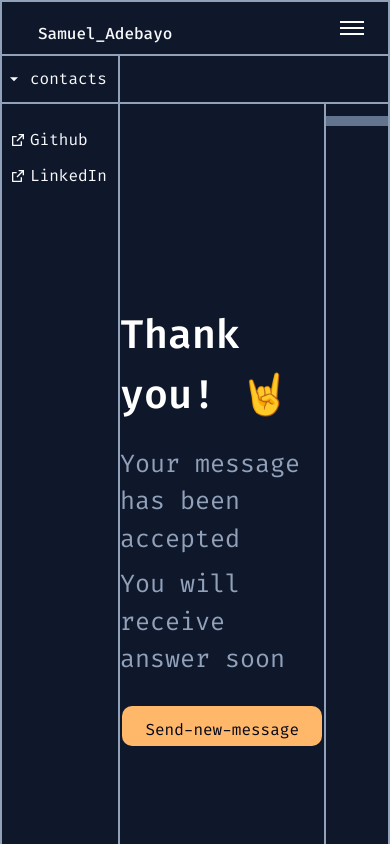
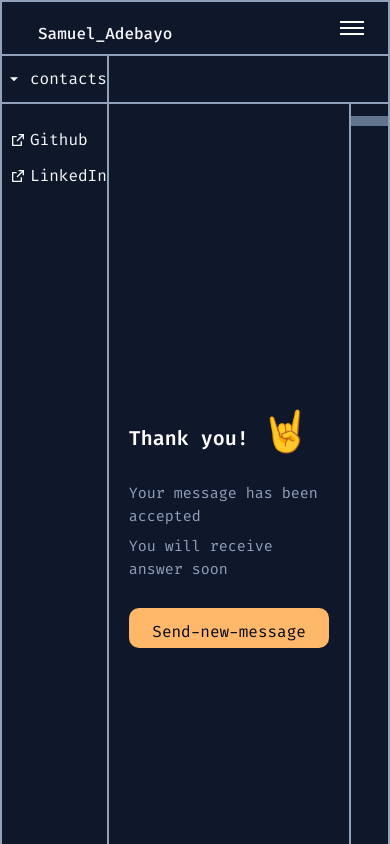
Before and after one commit to PAMMY100/portfolio, a Next.js app: page /contact in a window 390 px wide. Both pictures are taken after typing "Sample", "name@example.com", "Sample" into the empty fields and a click on the button "submit-message". Shown: the top 844 px of the page. Built offline with nearby package versions, Linux system fonts and the light colour scheme; no server answers.

Commit message:
made mail confirmation message responsive

```diff
--- a/src/components/MessageConfirmation.tsx
+++ b/src/components/MessageConfirmation.tsx
@@ -13,11 +13,11 @@ const MessageConfirmation = ({setShowConfirmation}: Props) => {
     }
 
   return (
-    <div className='flex flex-col justify-center items-center gap-5'>
+    <div className='p-5 flex flex-col justify-center items-center gap-5'>
         <div>
-            <h1 className='text-[40px] font-semibold text-white mb-5'>Thank you!  <span className='text-[40px] mr-4'>🤘</span></h1>
-            <p className='text-[#90A1B9] text-[25px] mb-2'>Your message has been accepted</p>
-            <p className='text-[#90A1B9] text-[25px] mb-2'>You will receive answer soon</p>
+            <h1 className='text-[20px] md:text-[40px] font-semibold text-white mb-5'>Thank you!  <span className='text-[40px] mr-1 md:mr-4'>🤘</span></h1>
+            <p className='text-[15px] text-[#90A1B9] md:text-[25px] mb-2'>Your message has been accepted</p>
+            <p className='text-[15px] text-[#90A1B9] md:text-[25px] mb-2'>You will receive answer soon</p>
         </div>
 
         <button className='w-[200px] h-[40px] rounded-[10px] p-3 text-[#020618] bg-[#FFB86A] hover:bg-[#ffc689]' onClick={openForm}>Send-new-message</button>
```
